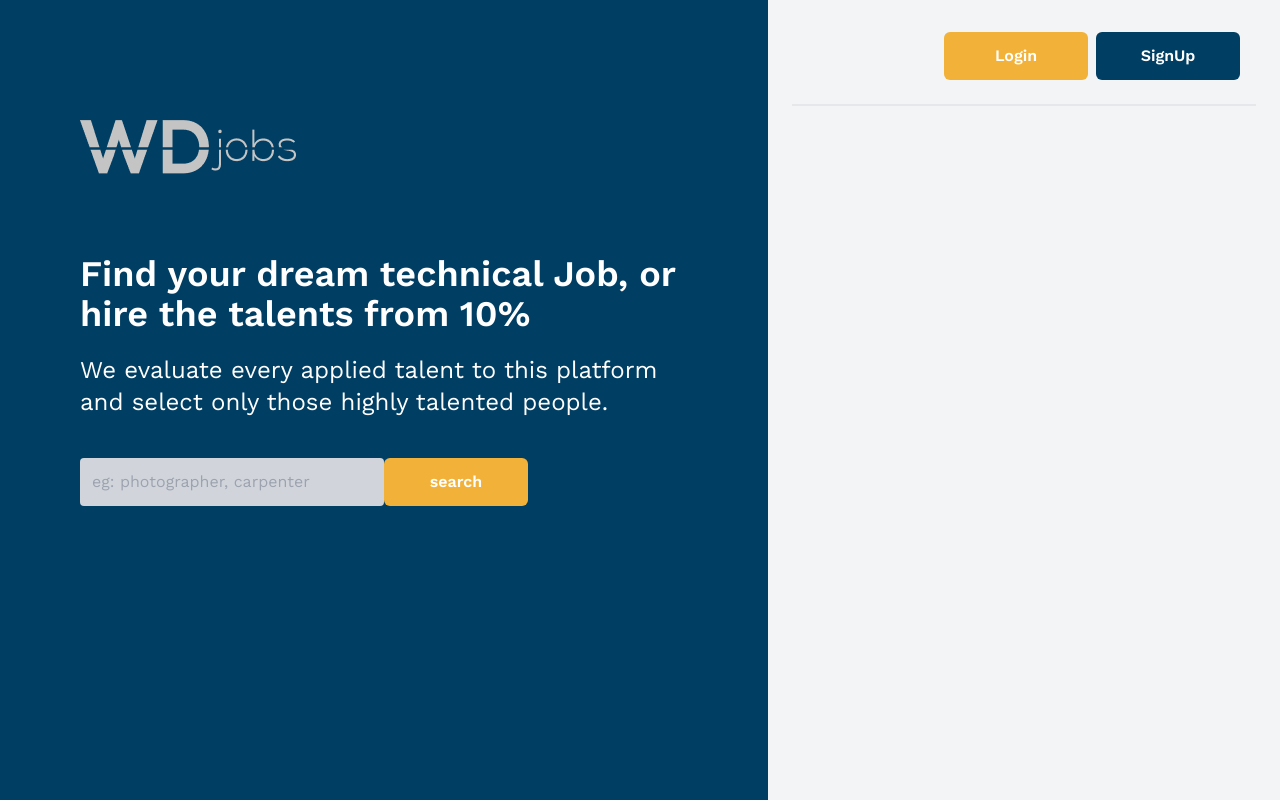
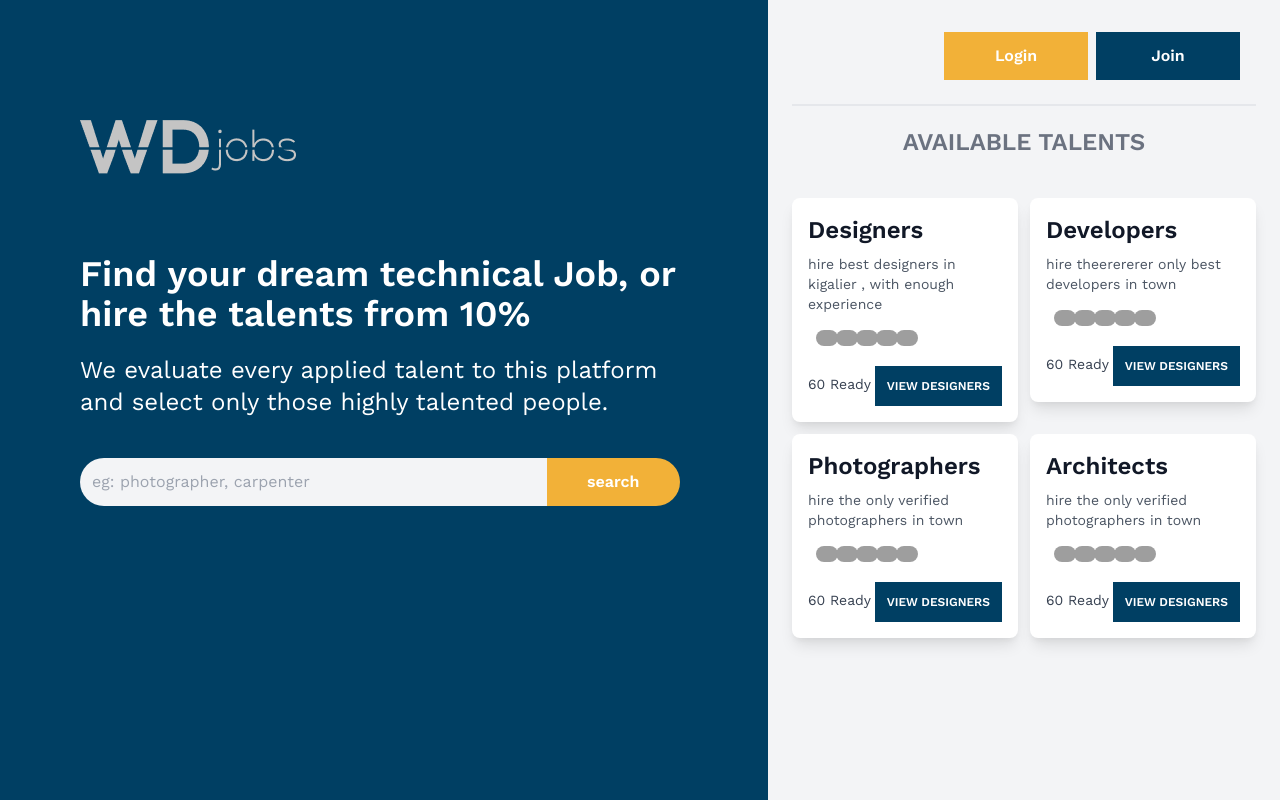
Before and after one commit to EDMONDGIHOZO/dwjobs-web, a React (Create React App) app: page / in a window 1280 px wide. Built offline with nearby package versions, Linux system fonts and the light colour scheme; grey boxes are pictures that could not be loaded.

Commit message:
finish homepage intro

```diff
--- /dev/null
+++ b/src/components/avatar/pictureAvatar.js
@@ -0,0 +1,15 @@
+import React from "react";
+
+const Pavatar = ({ number }) => {
+  return (
+    <div className="flex relative w-6 h-6 justify-center items-center m-1 mr-2 -ml-3 rounded-full border-r-2 border-white">
+      <img
+        class="rounded-full"
+        alt="A"
+        src={`https://randomuser.me/api/portraits/women/${number}.jpg`}
+      />
+    </div>
+  );
+};
+
+export default Pavatar;
--- a/src/components/buttons/rfb.js
+++ b/src/components/buttons/rfb.js
@@ -3,10 +3,10 @@
 import React from "react";
 
 const Rfb = (props) => {
-  const { title, color, textColor } = props;
+  const { title, color, textColor, rightborder } = props;
   return (
     <button
-      className={`p-2 w-36 h-12 text-white font-bold mr-2 rounded-md ${color} ${textColor}`}
+      className={`p-2 w-36 h-12 text-white font-bold mr-2 rounded-l-none ${rightborder} ${color} ${textColor}`}
     >
       {title}
     </button>
--- /dev/null
+++ b/src/components/card/talentCard.js
@@ -0,0 +1,36 @@
+import React from "react";
+import Pavatar from "../avatar/pictureAvatar";
+
+const TalentCard = (props) => {
+  const { title, description } = props;
+
+  return (
+    <div className="py-2 md:p-0">
+      <div className="flex max-w-md bg-white shadow-lg rounded-lg overflow-hidden">
+        <div className="p-4">
+          <h1 className="text-gray-900 font-bold text-2xl">{title}</h1>
+          <p className="mt-2 text-gray-600 text-sm">{description}</p>
+          <div className="flex item-center mt-2 px-5">
+            {/* avatar */}
+            <Pavatar number={"60"} />
+            <Pavatar number={"45"} />
+            <Pavatar number={"30"} />
+            <Pavatar number={"31"} />
+            <Pavatar number={"43"} />
+            {/* end of avatar */}
+          </div>
+          <div className="flex item-center justify-between mt-3">
+            <h1 className="text-gray-700 font-regular text-sm py-2">
+              60 Ready
+            </h1>
+            <button className="p-3 bg-primary text-white text-xs font-bold uppercase hover:bg-secondary">
+              View designers
+            </button>
+          </div>
+        </div>
+      </div>
+    </div>
+  );
+};
+
+export default TalentCard;
--- a/src/pages/Homepage/index.jsx
+++ b/src/pages/Homepage/index.jsx
@@ -1,6 +1,8 @@
 import React from "react";
 import logo from "@/assets/images/logo.png";
 import Rfb from "@/components/buttons/rfb";
+import TalentCard from "@/components/card/talentCard";
+
 const Homepage = () => {
   return (
     <div className="wrapper">
@@ -20,13 +22,14 @@ const Homepage = () => {
               </p>
             </div>
             <div className="mt-10 grid grid-cols-1 gap-6">
-              <div className="grid grid-cols-1 md:grid-cols-2 gap-y-3">
+              <div className="flex justify-around">
                 <input
                   type="text"
                   placeholder="eg: photographer, carpenter"
-                  className="bg-gray-300 max-w-full focus:outline-none text-gray-700 rounded p-3"
+                  className="bg-gray-100 w-10/12  focus:outline-none rounded-l-full p-3"
                 />
                 <Rfb
+                  rightborder={"rounded-r-full"}
                   title="search"
                   color="bg-secondary"
                   textColor={"text-accent"}
@@ -34,14 +37,39 @@ const Homepage = () => {
               </div>
             </div>
           </div>
-          <div className=" md:w-2/5 w-full bg-lightAccent p-6">
+          <div className=" md:w-2/5 w-full bg-gray-100 p-6">
             <div className="flex justify-end align-center border-b-2 pb-6 p-2 ">
               <Rfb
                 title="Login"
                 color="bg-secondary"
                 textColor={"text-white"}
               />
-              <Rfb title="SignUp" color="bg-primary" textColor={"text-white"} />
+              <Rfb title="Join" color="bg-primary" textColor={"text-white"} />
+            </div>
+
+            <h1 className="font-bold uppercase text-gray-500 text-2xl my-5 text-center">
+              Available talents
+            </h1>
+
+            <div className="md:grid grid-cols-2 gap-3 my-10 overscroll-y-contain">
+              <TalentCard
+                title={"Designers"}
+                description={
+                  "hire best designers in kigalier , with enough experience"
+                }
+              />
+              <TalentCard
+                title={"Developers"}
+                description={"hire theerererer only best developers in town"}
+              />
+              <TalentCard
+                title={"Photographers"}
+                description={"hire the only verified photographers in town"}
+              />
+              <TalentCard
+                title={"Architects"}
+                description={"hire the only verified photographers in town"}
+              />
             </div>
           </div>
         </div>
```
